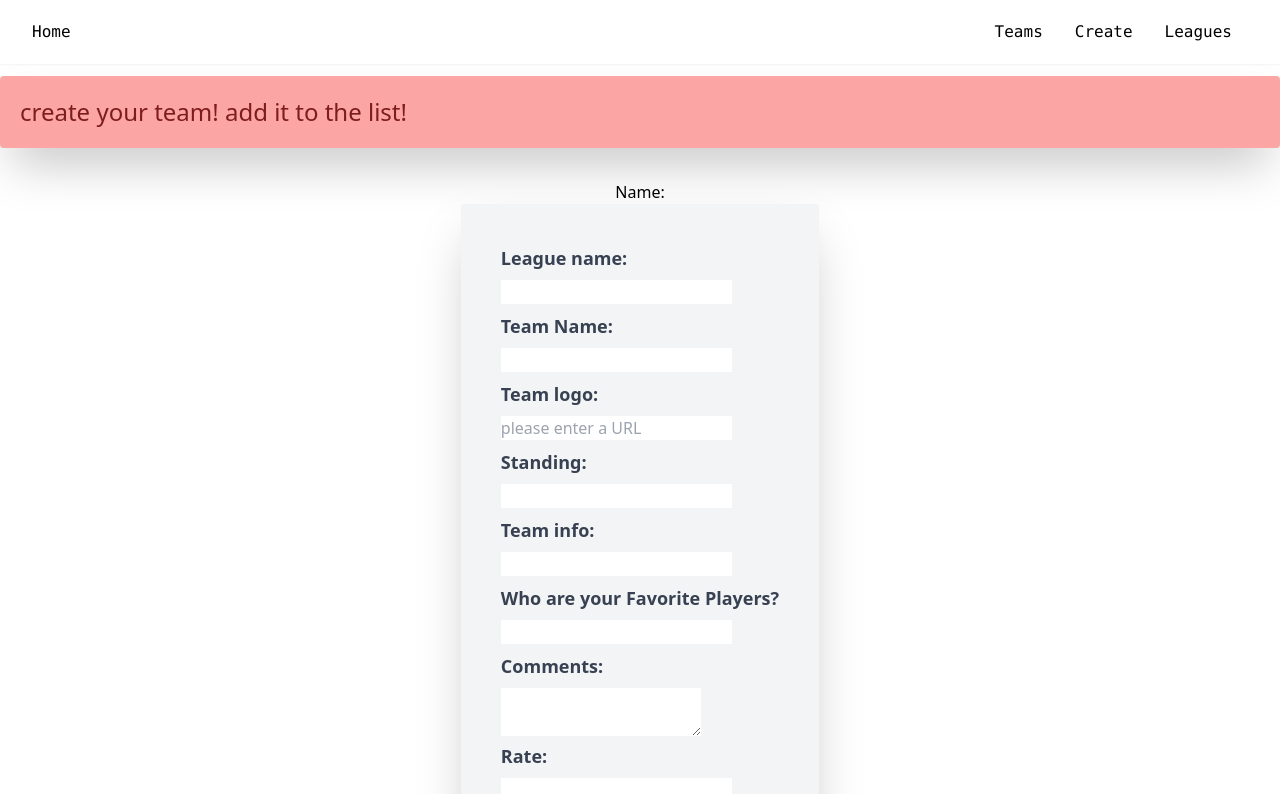
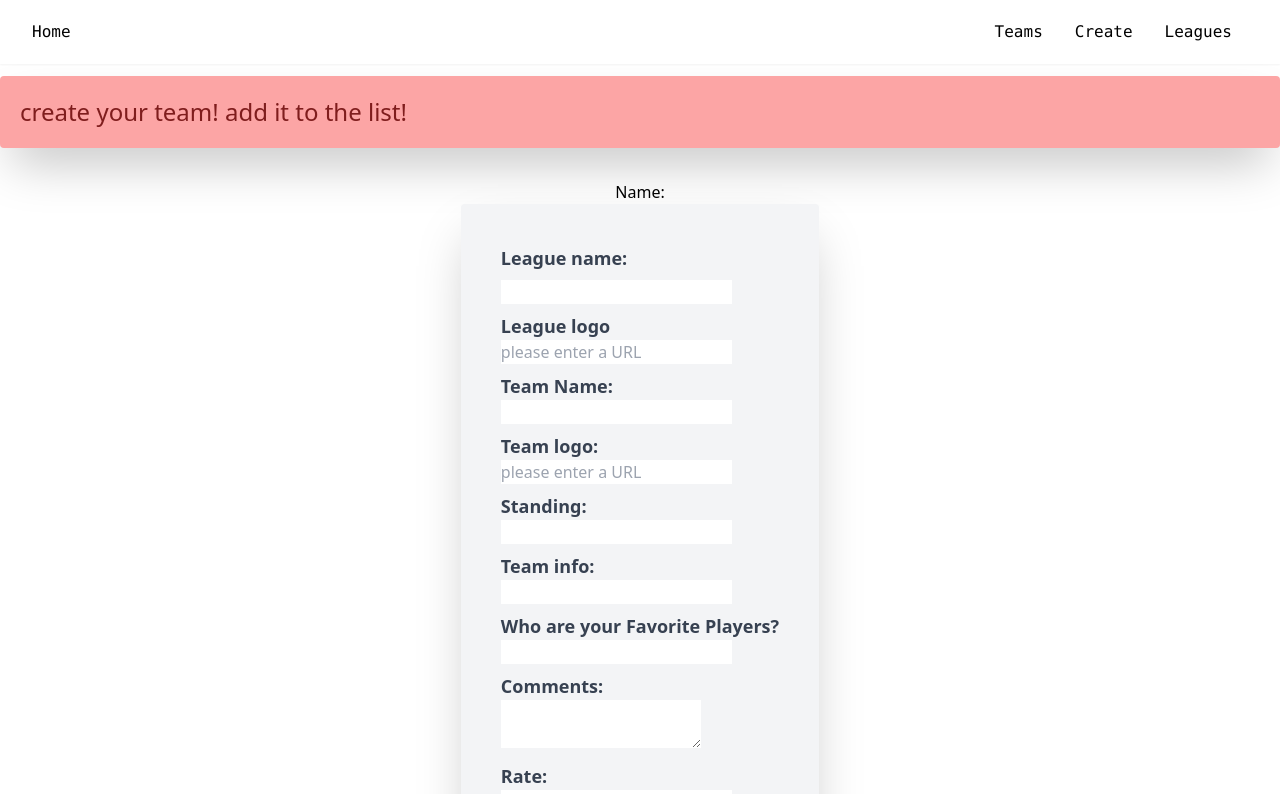
Before and after one commit to AryByt/Are-Ya-Da-Leagues, a React (Create React App) app in the folder are-ya-da-leagues/: page /team/create in a window 1280 px wide. Shown: the top 794 px of the page. Built offline with nearby package versions, Linux system fonts and the light colour scheme; no server answers.

Commit message:
fotter position fixed added the leagues picture

```diff
--- a/are-ya-da-leagues/src/components/AddingTeams.jsx
+++ b/are-ya-da-leagues/src/components/AddingTeams.jsx
@@ -13,6 +13,7 @@ const defaultObj = {
   results: "",
   players: "",
   rating: "",
+  country: "",
 };
 
 export default function AddingTeams() {
@@ -53,39 +54,44 @@ export default function AddingTeams() {
           </label>
           <input type="text" name="league" />
 
-          <label className="block text-gray-700 text-lg font-bold mb-2 mt-2">
+          <label className="block text-gray-700 text-lg font-bold  mt-2">
+            League logo
+          </label>
+          <input type="url" name="country" placeholder="please enter a URL" />
+
+          <label className="block text-gray-700 text-lg font-bold  mt-2">
             Team Name:
           </label>
           <input type="text" name="team" />
 
-          <label className="block text-gray-700 text-lg font-bold mb-2 mt-2">
+          <label className="block text-gray-700 text-lg font-bold  mt-2">
             Team logo:
           </label>
           <input type="text" name="logo" placeholder="please enter a URL" />
 
-          <label className="block text-gray-700 text-lg font-bold mb-2 mt-2">
+          <label className="block text-gray-700 text-lg font-bold  mt-2">
             Standing:
           </label>
           <input type="text" name="standing" />
 
-          <label className="block text-gray-700 text-lg font-bold mb-2 mt-2">
+          <label className="block text-gray-700 text-lg font-bold  mt-2">
             Team info:
           </label>
           <input type="text" name="info" />
 
-          <label className="block text-gray-700 text-lg font-bold mb-2 mt-2">
+          <label className="block text-gray-700 text-lg font-bold  mt-2">
             Who are your Favorite Players?
           </label>
           <input type="text" name="players" />
 
-          <label className="block text-gray-700 text-lg font-bold mb-2 mt-2">
+          <label className="block text-gray-700 text-lg font-bold mt-2">
             Comments:
           </label>
           <textarea type="text" name="comments"></textarea>
-          <label className="block text-gray-700 text-lg font-bold mb-2">
+          <label className="block text-gray-700 text-lg font-bold mt-2">
             Rate:
           </label>
-          <input type="number" name="rating" />
+          <input type="number" name="rating" placeholder="max is 10" />
           <br />
           <button
             type="submit"
--- a/are-ya-da-leagues/src/components/EditTeams.jsx
+++ b/are-ya-da-leagues/src/components/EditTeams.jsx
@@ -30,6 +30,7 @@ export default function EditTeams() {
         results: res.fields.results,
         players: res.fields.players,
         standing: res.fields.standing,
+        country: res.fields.country,
       });
     };
     fetchData();
@@ -53,7 +54,7 @@ export default function EditTeams() {
   return (
     <div className="min-h-screen lg:text-5xl md:text-2xl sm:text-base">
       <div className="flex justify-center items-center mt-5 mb-5 ">
-        <h2>Edit team {input.team}</h2>
+        <h2>Edit {input.team}</h2>
       </div>
       <div className="flex justify-center items-center mt-4 ">
         <form
@@ -61,21 +62,26 @@ export default function EditTeams() {
           onSubmit={handleSubmit}
           className="bg-gray-100 shadow-2xl rounded px-10 pt-10 pb-10 mb-4 "
         >
-          <label className="block text-gray-700 text-lg font-bold mb-2">
+          <label className="block text-gray-700 text-lg font-bold mt-3">
             League name
           </label>
-          <input type="text" name="league" value={input.league} />
+          <input type="url" name="country" value={input.league} />
           <br />
-          <label className="block text-gray-700 text-lg font-bold mb-2">
+          <label className="block text-gray-700 text-lg font-bold mt-3">
+            League logo
+          </label>
+          <input type="text" name="league" value={input.country} />
+          <br />
+          <label className="block text-gray-700 text-lg font-bold mt-3">
             Team Name
           </label>
           <input type="text" name="team" value={input.team} />
           <br />
-          <label className="block text-gray-700 text-lg font-bold mb-2">
+          <label className="block text-gray-700 text-lg font-bold mt-3">
             Team logo
           </label>
           <input type="text" name="logo" value={input.logo} />
-          <label className="block text-gray-700 text-lg font-bold mb-2">
+          <label className="block text-gray-700 text-lg font-bold mt-3">
             Rating
           </label>
           <input
@@ -85,17 +91,17 @@ export default function EditTeams() {
             value={input.rating}
           />
           <br />
-          <label className="block text-gray-700 text-lg font-bold mb-2">
+          <label className="block text-gray-700 text-lg font-bold mt-3">
             Team info
           </label>
           <input type="text" name="info" value={input.info} />
           <br />
-          <label className="block text-gray-700 text-lg font-bold mb-2">
+          <label className="block text-gray-700 text-lg font-bold mt-3">
             Comments
           </label>
           <input type="text" name="info" value={input.info} />
           <br />
-          <label className="block text-gray-700 text-lg font-bold mb-2">
+          <label className="block text-gray-700 text-lg font-bold  mt-3">
             Results
           </label>
           <input type="text" name="results" value={input.results} />
--- a/are-ya-da-leagues/src/components/Home.jsx
+++ b/are-ya-da-leagues/src/components/Home.jsx
@@ -53,7 +53,7 @@ export default function Home() {
     </svg>
   );
   return (
-    <div className="md:flex justify-between py-20 px10 bg-red-200 mb-auto">
+    <div className="md:flex justify-between py-20 px10 bg-red-200 mb-auto min-h-screen">
       <div className=" md:w-1/2 mb-10 md:mb-0">
         <h1 className="md:text-4xl lg:text-6xl sm:text-sm text-3xl text-white mb-6">
           Welcome to Are Ya Da Football
--- a/are-ya-da-leagues/src/components/Leagues.jsx
+++ b/are-ya-da-leagues/src/components/Leagues.jsx
@@ -15,8 +15,13 @@ export default function Leagues() {
     <div className="min-h-screen">
       {leagues.map((league) => {
         return (
-          <div key={league.id}>
-            <Link to={`/teams/${league.id}`}>{league.fields.league}</Link>
+          <div
+            className=" w-1/3 lg:w-1/12 flex items-center justify-center m-auto p-2"
+            key={league.id}
+          >
+            <Link to={`/teams/${league.id}`}>
+              <img src={league.fields.country} alt="" />
+            </Link>
           </div>
         );
       })}
```
Also changed, not shown: are-ya-da-leagues/src/icon.png (renamed from are-ya-da-leagues/src/assets/images/icon.png).
